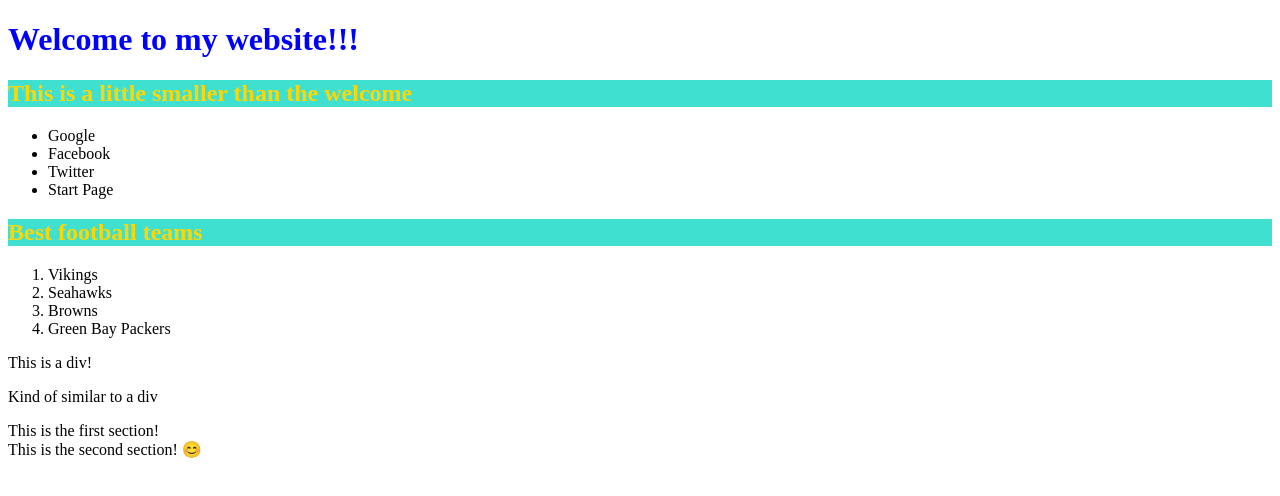
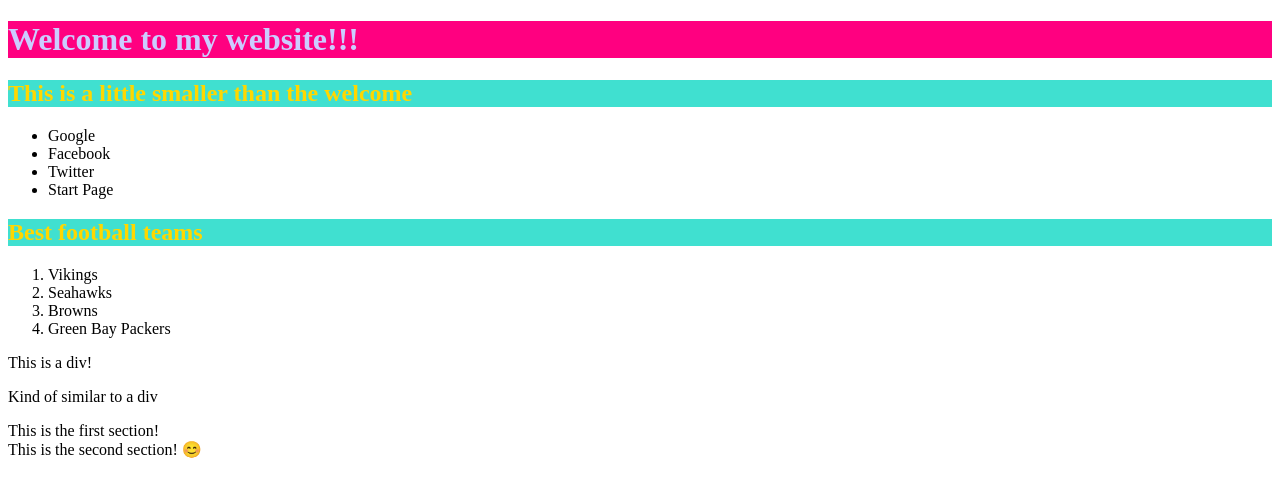
Before and after one commit to sharaseaman/html-css-workshop-, a plain HTML site: page index.html in a window 1280 px wide. Drawn offline with Linux system fonts and the light colour scheme.

Commit message:
Update style.css

```diff
--- a/style.css
+++ b/style.css
@@ -1,6 +1,6 @@
 h1 {
-  color: blue;
-  background-color: fuschia;
+  color: #CCCCFF;
+  background-color: #FF0080;
 }
 
 h2 {
```
